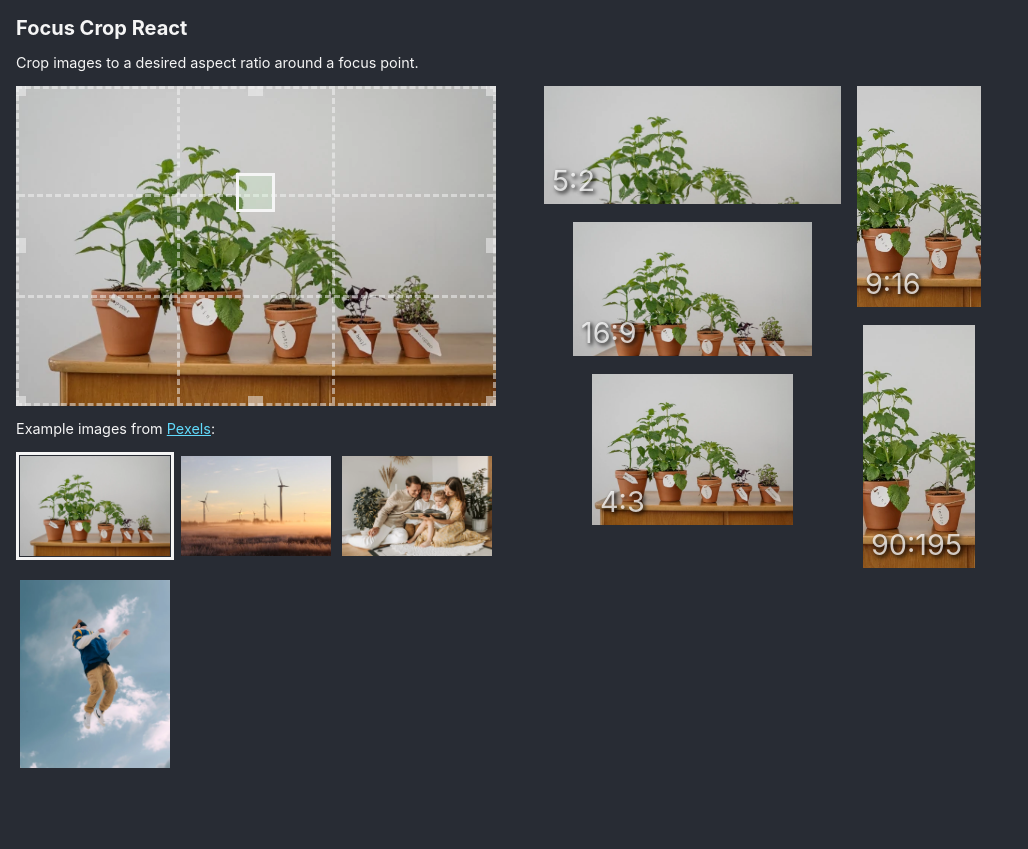
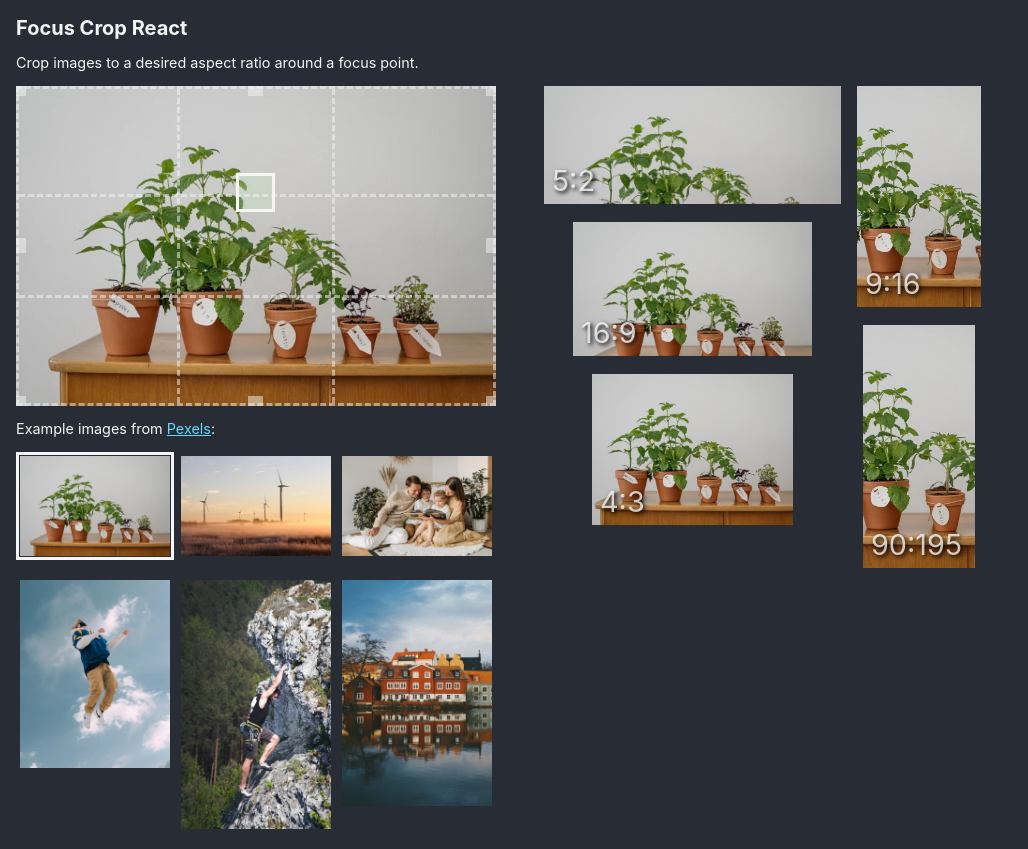
Before and after one commit to atombrenner/focus-crop-react, a React (Create React App) app: page / in a window 1280 px wide. Shown: the whole page, without its empty margins (0-1028 px from the left). Before the commit the page ends 800 px from the top, so only its background shows below. Built offline with nearby package versions, Linux system fonts and the light colour scheme.

Commit message:
add more examples and reset cropping when switching between examples

```diff
--- a/src/App.tsx
+++ b/src/App.tsx
@@ -12,15 +12,25 @@ const examples = [
   'pexels-laura-penwell-3608056.webp',
   'pexels-vlada-karpovich-4609096.webp',
   'pexels-kyle-karbowski-9637308.webp',
+  'pexels-dominika-roseclay-1094794.webp',
+  'pexels-kasia-palitava-10391201.webp',
 ] as const
+
+const defaultCropping: Cropping = {
+  focus: { x: 0.5, y: 1 / 3 },
+  clip: { x: 0, y: 0, width: 1, height: 1 },
+}
 
 export const App = () => {
   const [example, setExample] = useState<string>(examples[0])
   const [image, setImage] = useState<HTMLImageElement>()
-  const [cropping, setCropping] = useState<Cropping>({
-    focus: { x: 0.5, y: 1 / 3 },
-    clip: { x: 0, y: 0, width: 1, height: 1 },
-  })
+  const [cropping, setCropping] = useState<Cropping>(defaultCropping)
+
+  const onSelectExample = (example: string) => {
+    setCropping(defaultCropping)
+    setExample(example)
+    setImage(undefined)
+  }
 
   return (
     <>
@@ -37,9 +47,9 @@ export const App = () => {
           <p>
             Example images from <a href="https://pexels.com">Pexels</a>:
           </p>
-          <Examples selected={example} examples={examples} onSelect={setExample} />
+          <Examples selected={example} examples={examples} onSelect={onSelectExample} />
         </div>
-        <CroppedImages image={image} cropping={cropping} />
+        <CroppedImages key={example} image={image} cropping={cropping} />
       </div>
     </>
   )
--- a/src/lib/CroppedImage.tsx
+++ b/src/lib/CroppedImage.tsx
@@ -1,4 +1,4 @@
-import { useEffect, useRef } from 'react'
+import { useEffect, useLayoutEffect, useRef } from 'react'
 import { Size, Cropping, focusCrop, ratioFromString } from './focusCrop'
 import './CroppedImage.css'
 
```
Also changed, not shown: public/images.txt, public/pexels-dominika-roseclay-1094794.webp (added), public/pexels-kasia-palitava-10391201.webp (added).
